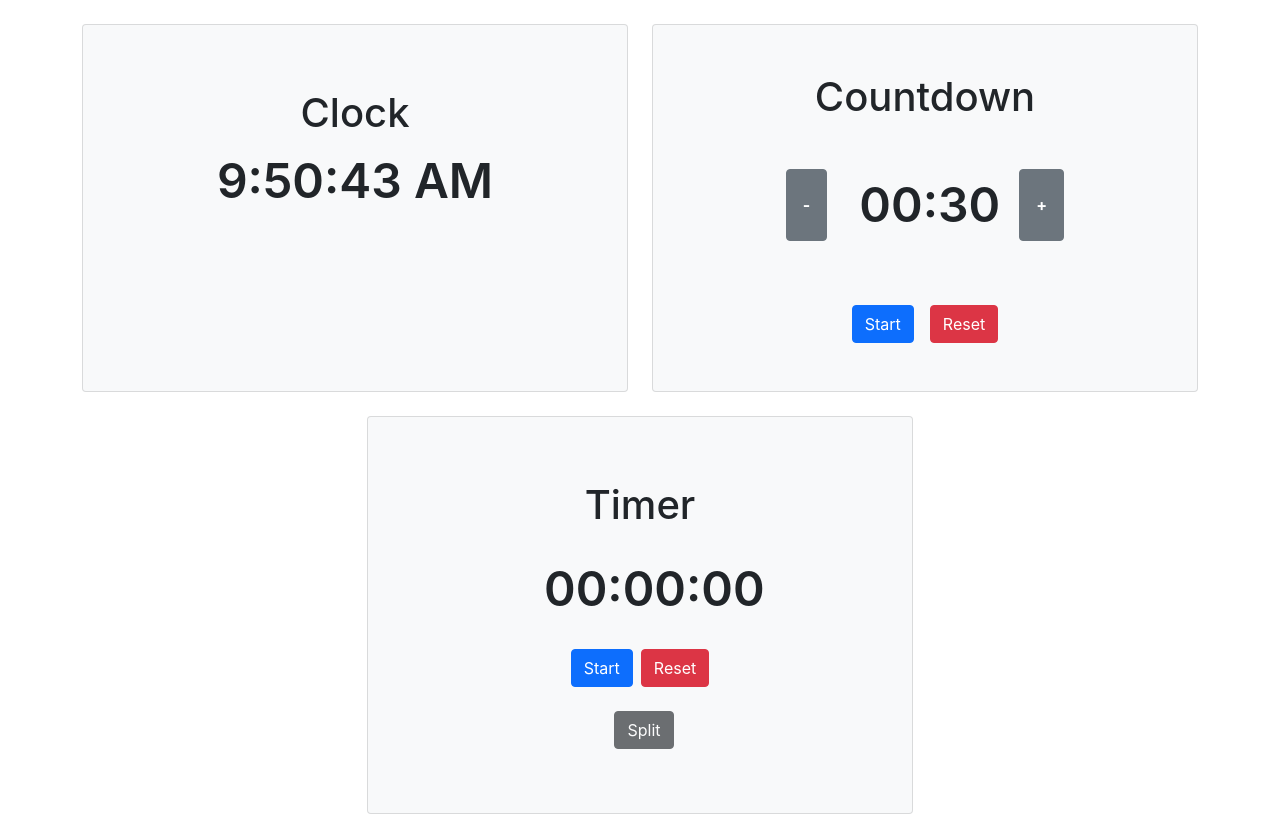
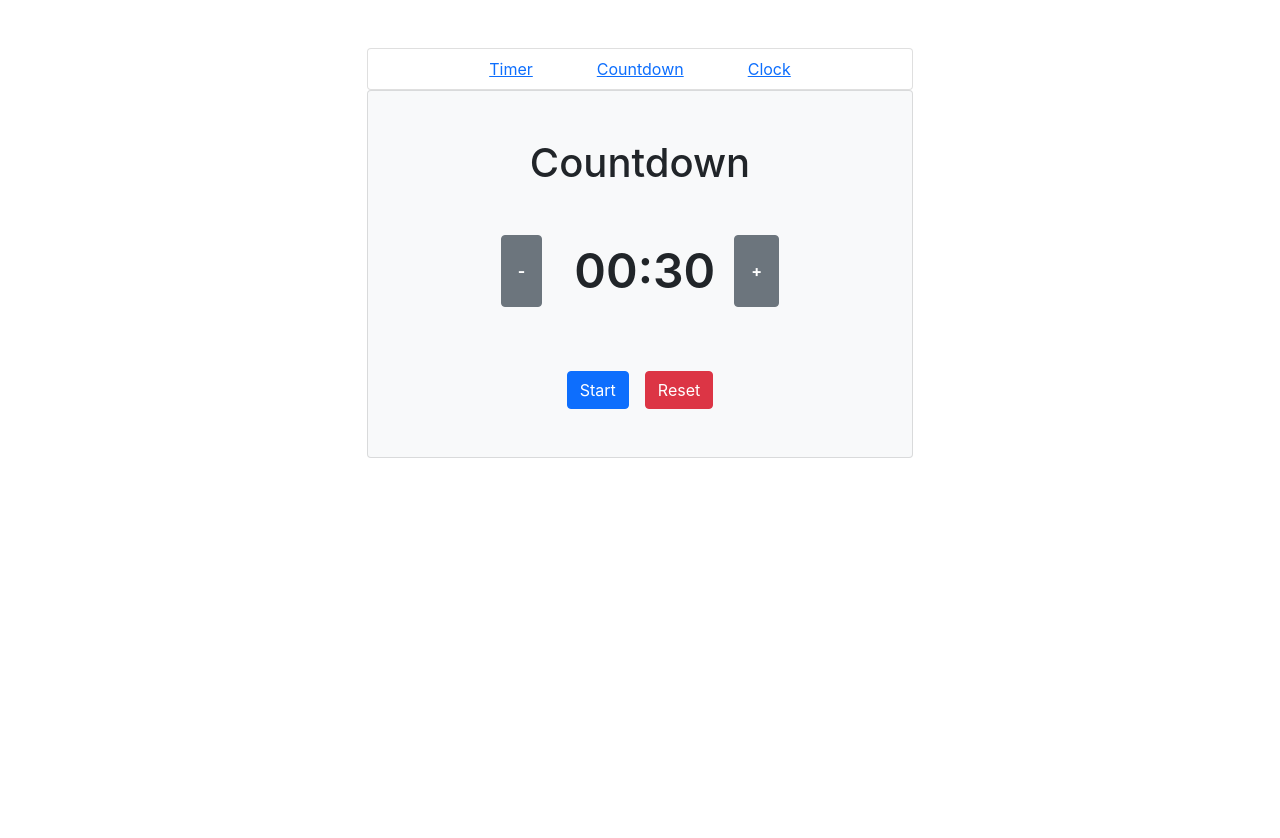
Before and after one commit to SilviuIordache/ReactTime, a React (Create React App) app: page / in a window 1280 px wide. After the commit the page ends 800 px from the top, so only its background shows below. Built offline with nearby package versions, Linux system fonts and the light colour scheme.

Commit message:
Add basic react routing

```diff
--- a/package.json
+++ b/package.json
@@ -6,8 +6,10 @@
     "@testing-library/jest-dom": "^5.14.1",
     "@testing-library/react": "^11.2.7",
     "@testing-library/user-event": "^12.8.3",
+    "history": "^5.1.0",
     "react": "^17.0.2",
     "react-dom": "^17.0.2",
+    "react-router-dom": "^6.0.1",
     "react-scripts": "4.0.3",
     "web-vitals": "^1.1.2"
   },
--- a/src/App.js
+++ b/src/App.js
@@ -1,21 +1,30 @@
 import './App.css';
+
+import { Routes, Route } from "react-router-dom";
+
 import Countdown from './components/countdown/Countdown.js';
 import Clock from './components/clock/Clock.js';
-import Timer from './components/timer/Timer.js'
+import Timer from './components/timer/Timer.js';
+import Navbar from './components/navbar/Navbar.js';
 
 function App() {
   return (
     <div className="App">
       <div className="container">
-        <div className="row d-flex justify-content-center mt-4">
+        <div className="row d-flex justify-content-center mt-5">
+          <div className="col-12 col-lg-6">
+            <Navbar/>
+          </div>
+        </div>
+
+        <div className="row d-flex justify-content-center">
           <div className="col-12 col-lg-6 mb-4">
-            <Clock/>
-          </div>
-          <div className="col-12 col-lg-6 mb-4">
-            <Countdown/>
-          </div>
-          <div className="col-12 col-lg-6 mb-4">
-            <Timer/>
+            <Routes>
+              <Route path="/" element={<Countdown />} />
+              <Route path="clock" element={<Clock />} />
+              <Route path="timer" element={<Timer />} />
+              <Route path="countdown" element={<Countdown />} />
+            </Routes>
           </div>
         </div>
       </div>
--- /dev/null
+++ b/src/components/navbar/Navbar.css
@@ -0,0 +1,3 @@
+.nav-item {
+  margin: 0 2rem 0 2rem;
+}
--- /dev/null
+++ b/src/components/navbar/Navbar.js
@@ -0,0 +1,30 @@
+import React from 'react';
+import { Link } from "react-router-dom";
+import './Navbar.css';
+
+export default class Navbar extends React.Component {
+  constructor(props) {
+    super(props);
+    this.state = {
+    };
+  }
+
+
+  render() {
+    return (
+      <div className="card">
+        <ul className="nav nav-pills d-flex justify-content-center py-2">
+          <li className="nav-item">
+            <Link to="/timer">Timer</Link>
+          </li>
+          <li className="nav-item">
+            <Link to="/countdown">Countdown</Link>
+          </li>
+          <li className="nav-item">
+            <Link to="/clock">Clock</Link>
+          </li>
+        </ul>
+      </div>
+    );
+  }
+}
--- a/src/components/timer/Timer.js
+++ b/src/components/timer/Timer.js
@@ -68,7 +68,7 @@ export default class Timer extends React.Component {
   Splits() {
     const splits = this.state.splits.map((split, index) =>
       <div className='split' key={split}>
-        <strong className='me-2 '>#{index} </strong>
+        <strong className='me-2'>#{index} </strong>
         { this.SplitDelta(index={index}) }
         <span className='text-muted'> {msToTime(split, true)} </span>
       </div>
--- a/src/index.js
+++ b/src/index.js
@@ -1,12 +1,16 @@
 import React from 'react';
 import ReactDOM from 'react-dom';
+import { BrowserRouter } from "react-router-dom";
+
 import './index.css';
 import App from './App';
 import reportWebVitals from './reportWebVitals';
 
 ReactDOM.render(
   <React.StrictMode>
-    <App />
+     <BrowserRouter>
+        <App />
+     </BrowserRouter>
   </React.StrictMode>,
   document.getElementById('root')
 );
```
Also changed, not shown: 1 other file (tests, documents, lock files or other folders).
